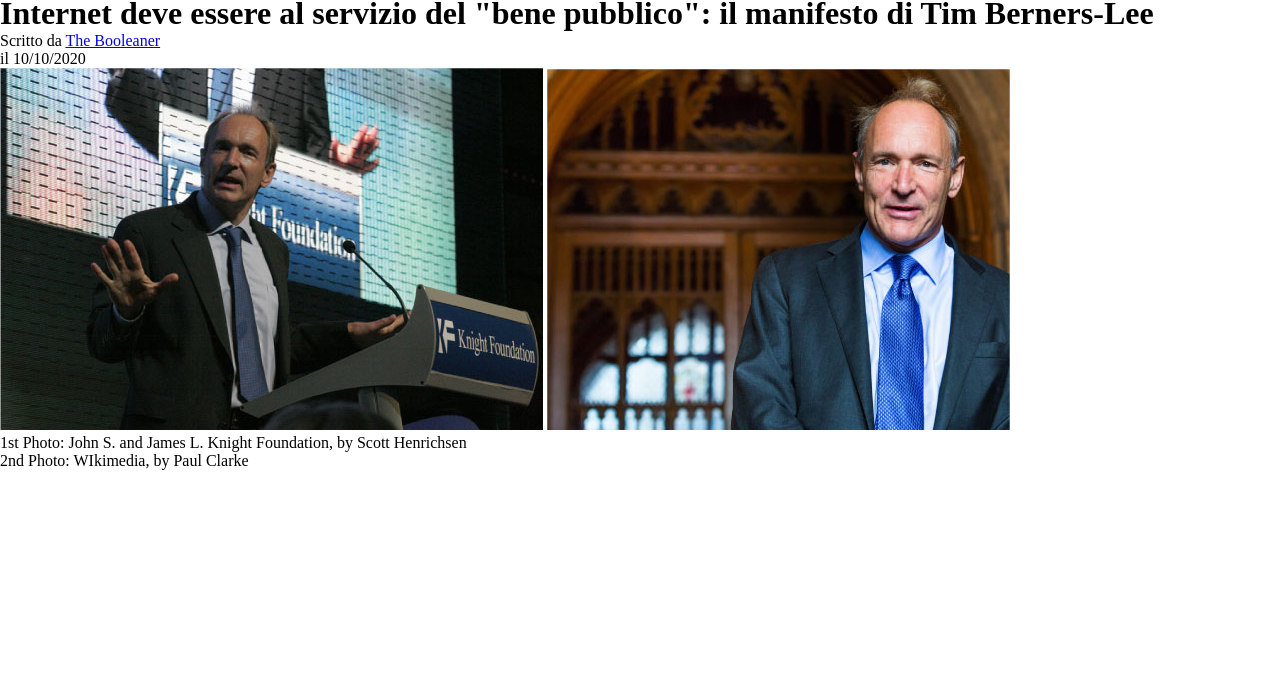
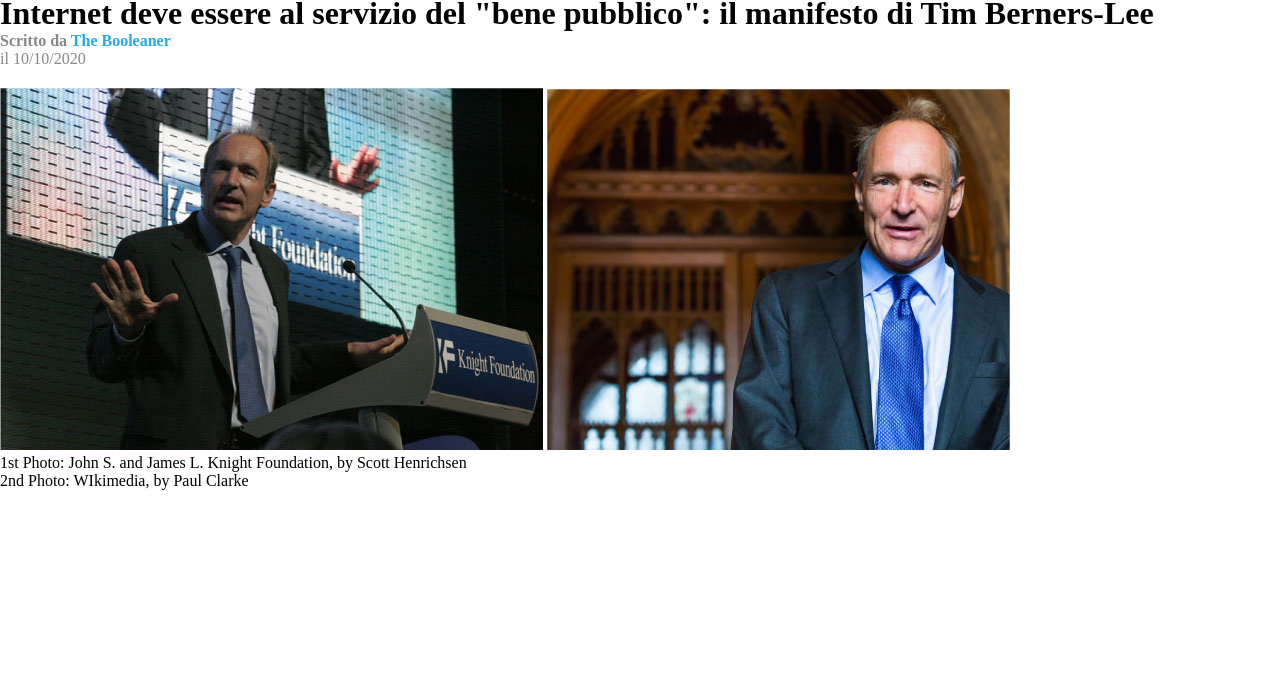
Before and after one commit to ludovicofiore/html-css-booleaner, a plain HTML site: page index.html in a window 1280 px wide. Shown: the part 110-800 px from the top of the page. Drawn offline with Linux system fonts and the light colour scheme.

Commit message:
css titolo e immagini

```diff
--- a/css/style.css
+++ b/css/style.css
@@ -17,3 +17,18 @@ header {
     height: auto;
     margin-top: 50px;
 }
+
+/* titolo e immagini */
+#credits-data {
+    color: rgb(135, 135, 135);
+    margin-bottom: 20px;
+}
+
+#credits {
+    font-weight: bold;
+}
+
+#link-booleaner {
+    text-decoration: none;
+    color: rgb(34, 171, 230);
+}
```
